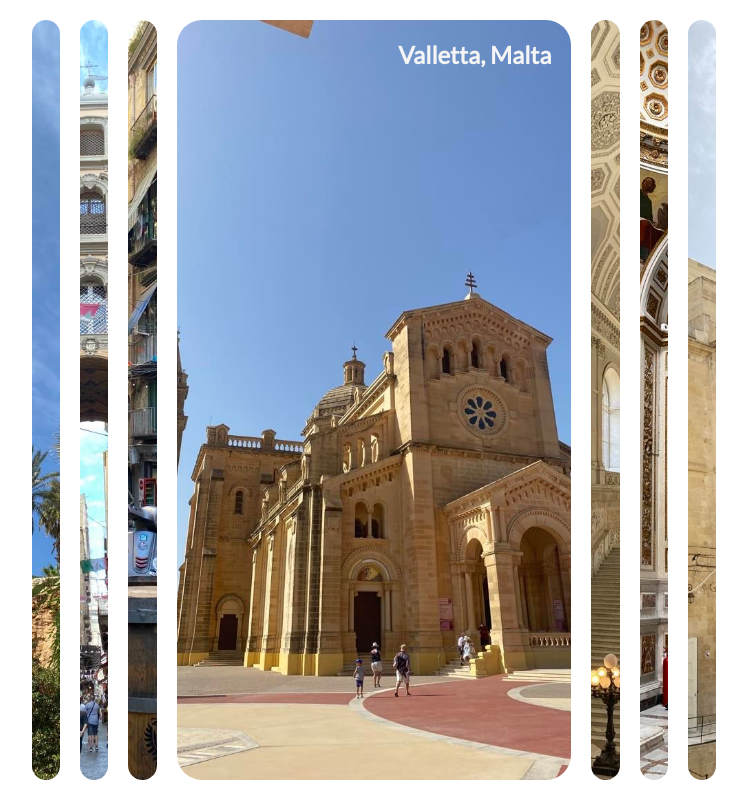
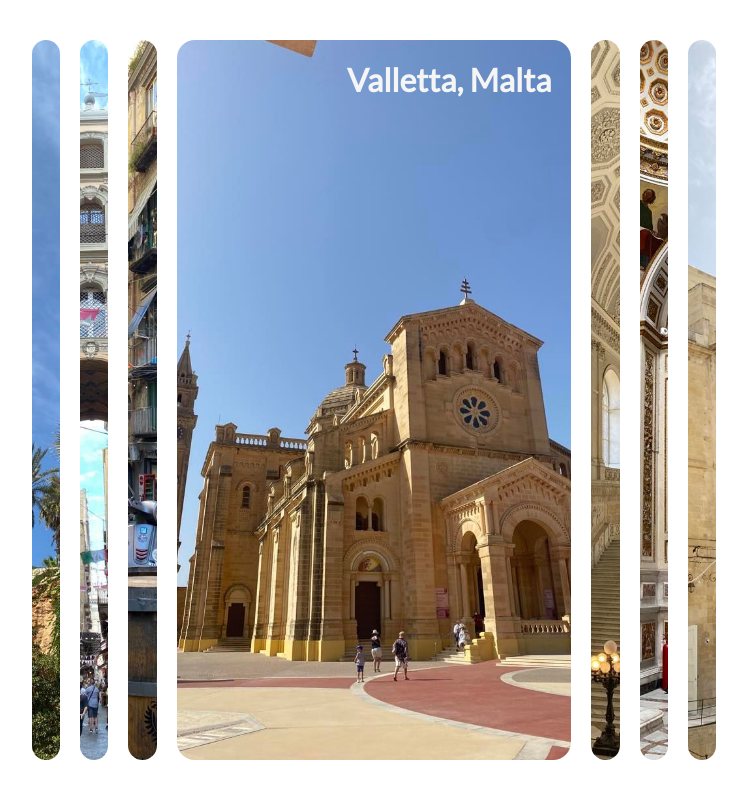
Before and after one commit to 6tg78/expanding-cards, a plain HTML site: page dist/index.html in a window 1280 px wide. Shown: the whole page, without its empty margins (266-1013 px from the left). Drawn offline with Linux system fonts and the light colour scheme.

Commit message:
styling fix

```diff
--- a/dist/style.css
+++ b/dist/style.css
@@ -2,6 +2,8 @@
 
 * {
   box-sizing: border-box;
+  margin: 0%;
+  padding: 0%;
 }
 
 body {
@@ -12,7 +14,6 @@ body {
   justify-content: center;
   height: 100vh;
   overflow: hidden;
-  margin: 0;
 }
 
 .container {
@@ -24,8 +25,8 @@ body {
   background-size: cover;
   background-position: center;
   background-repeat: no-repeat;
-  height: 95vh;
-  border-radius: 25px;
+  height: 90vh;
+  border-radius: 18px;
   color: whitesmoke;
   flex: 0.5;
   margin: 10px;
@@ -34,7 +35,7 @@ body {
 }
 
 .panel h3 {
-  font-size: 24px;
+  font-size: 32px;
   position: absolute;
   top: 20px;
   right: 20px;
```
